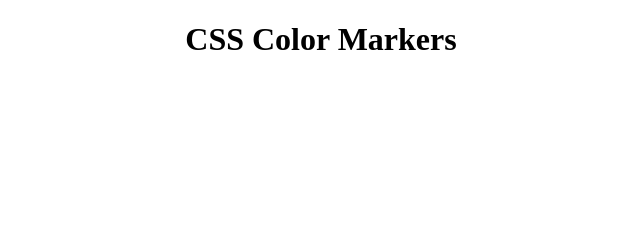
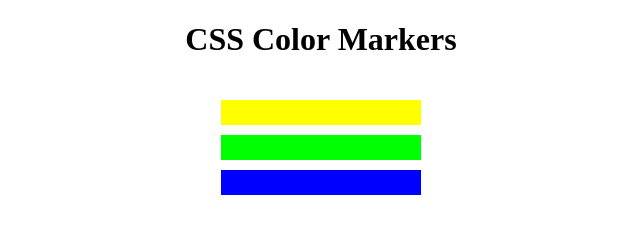
Before and after one commit to Cade-Bray/freeCodeCampWeb, a plain HTML site: page Colored Markers/index.html in a window 1280 px wide. Shown: the whole page, without its empty margins (319-959 px from the left). Drawn offline with Linux system fonts and the light colour scheme.

Commit message:
Div classes added to body. Plenty of css added for three markers.

```diff
--- a/Colored Markers/index.html
+++ b/Colored Markers/index.html
@@ -8,5 +8,10 @@
 </head>
 <body>
     <h1>CSS Color Markers</h1>
+    <div class="container">
+        <div class="marker one"></div>
+        <div class="marker two"></div>
+        <div class="marker three"></div>
+    </div>
 </body>
 </html>
--- a/Colored Markers/styles.css
+++ b/Colored Markers/styles.css
@@ -1,3 +1,21 @@
 h1{
     text-align: center;
 }
+.marker{
+    height: 25px;
+    width: 200px;
+    margin: 10px auto;
+}
+.one{
+    background-color: rgb(255, 255, 0);
+}
+.two{
+    background-color: rgb(0, 255, 0);
+}
+.three{
+    background-color: rgb(0, 0, 255);
+}
+.container{
+    background-color: rgb(255, 255, 255);
+    padding: 10px 0;
+}
```
